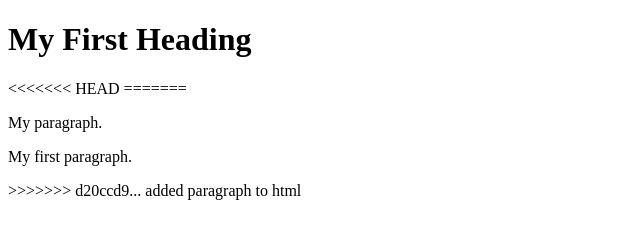
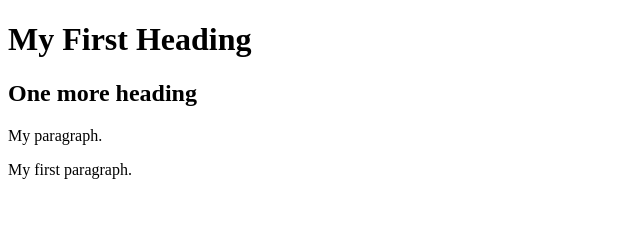
Before and after one commit to mgryshenko/playground-git, a plain HTML site: page index.html in a window 1280 px wide. Shown: the whole page, without its empty margins (0-640 px from the left). Drawn offline with Linux system fonts and the light colour scheme.

Commit message:
Update index.html
one more headings added to html

```diff
--- a/index.html
+++ b/index.html
@@ -3,11 +3,9 @@
 <body>
 
 <h1>My First Heading</h1>
-<<<<<<< HEAD
-=======
+<h2>One more heading</h2>
 <p>My paragraph.</p>
 <p>My first paragraph.</p>
->>>>>>> d20ccd9... added paragraph to html
 
 </body>
 </html>
```
